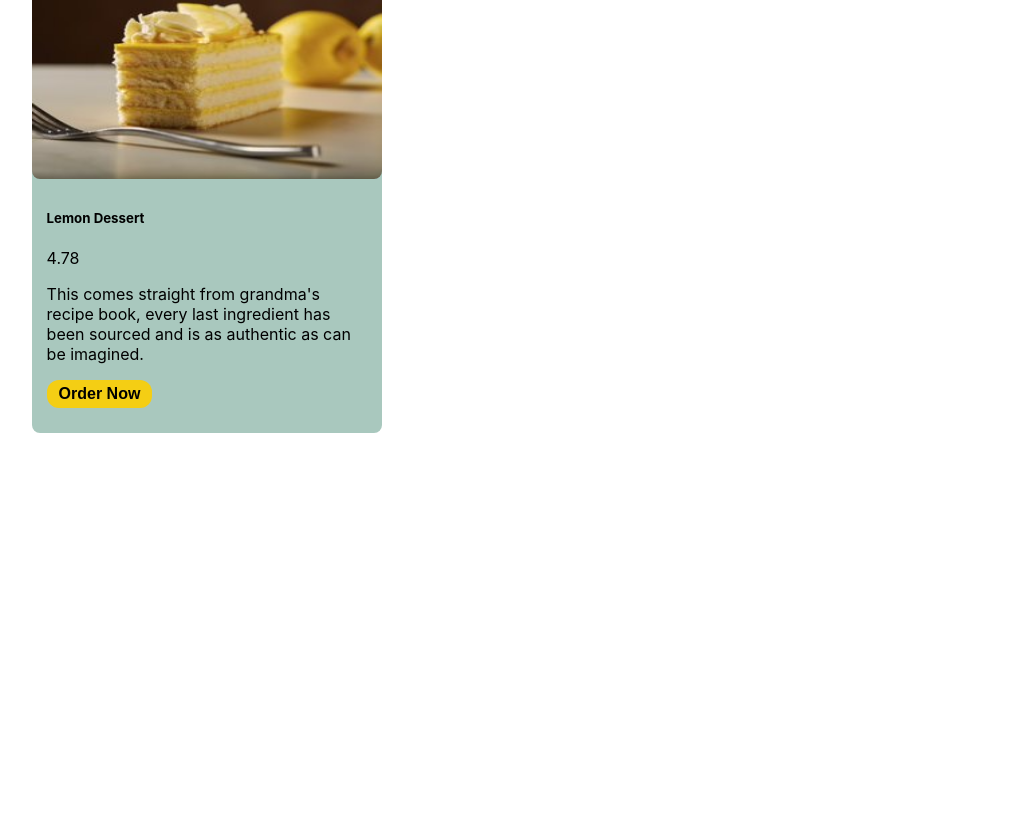
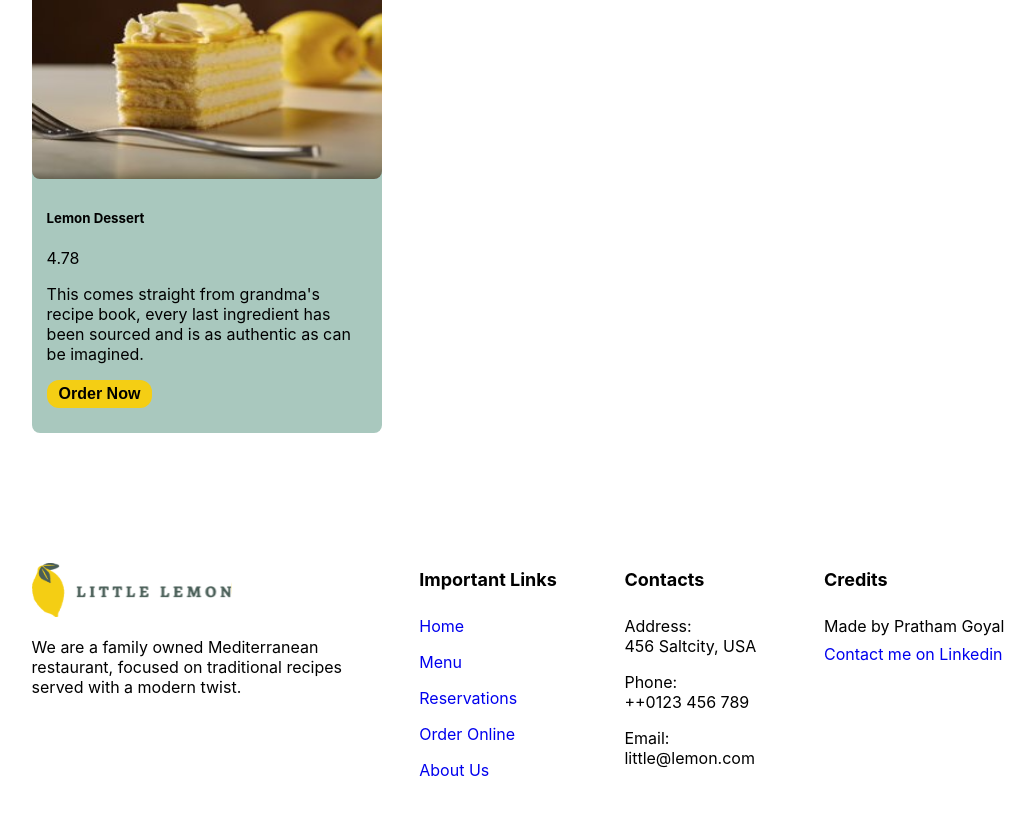
Before and after one commit to thepratham05/React-Restaurant-Webapp, a React (Create React App) app: page / in a window 1280 px wide. Shown: the part 1368-2181 px from the top of the page, without its empty margins (122-1157 px from the left). Before the commit the page ends 1910 px from the top, so only its background shows below. Built offline with nearby package versions, Linux system fonts and the light colour scheme.

Commit message:
Coded Footer Section

```diff
--- a/src/App.css
+++ b/src/App.css
@@ -212,6 +212,35 @@ input, label{
   font-weight: 600;
 }
 
+footer section{
+  padding: 9px 12%;
+  display: flex;
+  justify-content: space-between;
+  align-items: start;
+}
+
+.company-info img{
+  margin-top: 12px;
+  cursor: pointer;
+  width: 200px;
+}
+
+.company-info p{
+  width: 320px;
+}
+
+footer h3{
+  font-size: 18px;
+}
+
+footer ul{
+  padding: 0;
+}
+
+footer ul li{
+  padding: 8px 0;
+}
+
 @media screen and (max-width: 768px){
   .menu_icon {
     display: block;
@@ -264,6 +293,16 @@ input, label{
   .menu-items{
     width: 100%;
   }
+
+  footer section{
+    padding: 7px 3px;
+    flex-direction: column;
+
+  }
+
+  .company-info p{
+    width: 100%;
+  }
 }
 
 .hidden{
--- a/src/App.js
+++ b/src/App.js
@@ -3,6 +3,7 @@ import './App.css';
 import Main from './Components/Main';
 import Nav from './Components/Nav';
 import Menu from './Components/Menu';
+import Footer from './Components/Footer';
 
 function App() {
   return (
@@ -10,6 +11,7 @@ function App() {
     <Nav/>
     <Main/>
     <Menu/>
+    <Footer/>
     </>
   );
 }
--- a/src/Components/Footer.js
+++ b/src/Components/Footer.js
@@ -0,0 +1,42 @@
+import React from 'react';
+import logo from '../Assets/Logo.svg';
+
+const Footer = () => {
+  return (
+    <footer>
+        <section>
+            <div className='company-info'>
+                <img src={logo} alt='logo'></img>
+                <p>We are a family owned Mediterranean restaurant, focused on traditional recipes served with a modern twist.</p>
+            </div>
+            <div>
+                <h3>Important Links</h3>
+                <ul>
+                    <li><a href='/'>Home</a></li>
+                    <li><a href='/'>Menu</a></li>
+                    <li><a href='/booking'>Reservations</a></li>
+                    <li><a href='/'>Order Online</a></li>
+                    <li><a href='/'>About Us</a></li>
+                </ul>
+            </div>
+            <div>
+                <h3>Contacts</h3>
+                <ul>
+                    <li>Address: <br/>456 Saltcity, USA</li>
+                    <li>Phone: <br/>++0123 456 789</li>
+                    <li>Email: <br/>little@lemon.com</li>
+                </ul>
+            </div>
+            <div>
+                <h3>Credits</h3>
+                <ul>
+                    <li>Made by Pratham Goyal</li>
+                    <a href='https://www.linkedin.com/in/thepratham05/'>Contact me on Linkedin</a>
+                </ul>
+            </div>
+        </section>
+    </footer>
+  )
+};
+
+export default Footer;
--- a/src/Components/Nav.js
+++ b/src/Components/Nav.js
@@ -25,13 +25,10 @@ const Nav = () => {
                     <a href="/">Home</a>
                 </li>
                 <li>
-                    <a href="/">Menu</a>
+                    <a href="/menu">Menu</a>
                 </li>
                 <li>
-                    <a href="/">Services</a>
-                </li>
-                <li>
-                    <a href="/">Reservations</a>
+                    <a href="/booking">Reservations</a>
                 </li>
                 <li>
                     <a href="/">Order Online</a>
```
